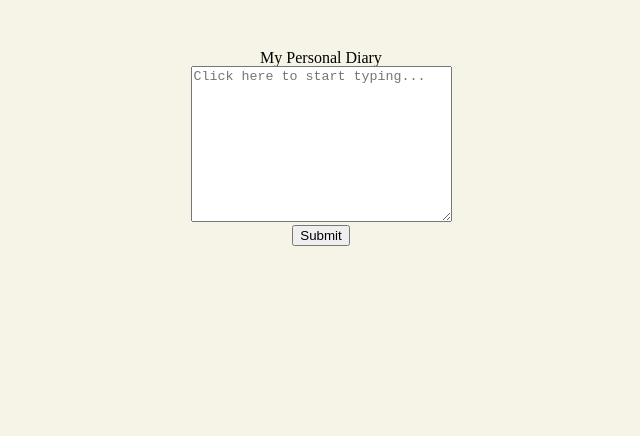
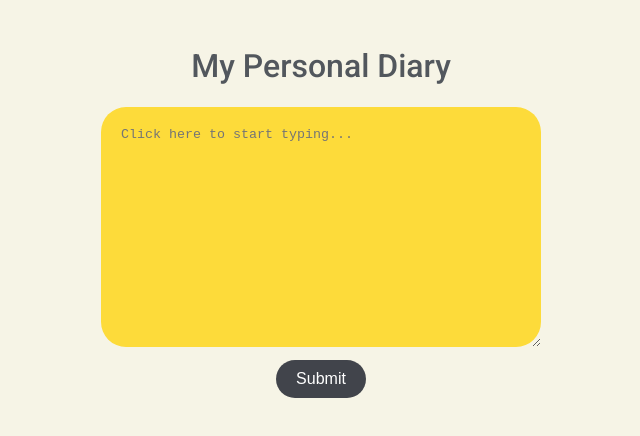
Before and after one commit to DCoates9133/personal-diary, a plain HTML site: page index.html in a window 1280 px wide. Shown: the whole page, without its empty margins (319-959 px from the left). Drawn offline with Linux system fonts and the light colour scheme.

Commit message:
Style page

```diff
--- a/css/reset.css
+++ b/css/reset.css
@@ -25,9 +25,11 @@ footer, header, hgroup, menu, nav, section {
 }
 body {
     line-height: 1;
-    background: #f6f4e6;
+	background: #f6f4e6;
+	color: #52575d;
     text-align: center;
-    margin: 50px 0 0 0;
+	margin: 50px 0 0 0;
+	font-family: 'Roboto', sans-serif;
 }
 ol, ul {
 	list-style: none;
--- a/css/style.css
+++ b/css/style.css
@@ -1 +1,33 @@
+@import url('https://fonts.googleapis.com/css2?family=Roboto:wght@300;400;500;700&display=swap');
 @import url("reset.css");
+
+
+.title {
+    font-size: 2em;
+    font-weight: 500;
+    margin: 15px 0;
+}
+
+.entry-textbox {
+    background: #fddb3a;
+    border-radius: 25px;
+    padding: 20px;
+    border: none;
+    margin: 10px 0;
+    width: 30em;
+    height: 15em;
+}
+.entry-textbox:focus {
+    outline: none;
+}
+
+
+.submit-btn {
+    background: #41444b;
+    color: #fff;
+    border: none;
+    padding: 10px 20px;
+    border-radius: 20px;
+    font-size: 1em;
+    font-weight: 400;
+}
--- a/index.html
+++ b/index.html
@@ -9,9 +9,9 @@
 <body>
   <h1 class="title">My Personal Diary</h1>
 
-  <form action="" method="post" class="entryForm">
+  <form action="" method="post" class="entry-form">
     <textarea name="entry" cols="30" rows="10" class="entry-textbox" placeholder="Click here to start typing..."></textarea><br>
-    <button type="submit">Submit</button>
+    <button type="submit" class="submit-btn">Submit</button>
   </form>
 
 
```
